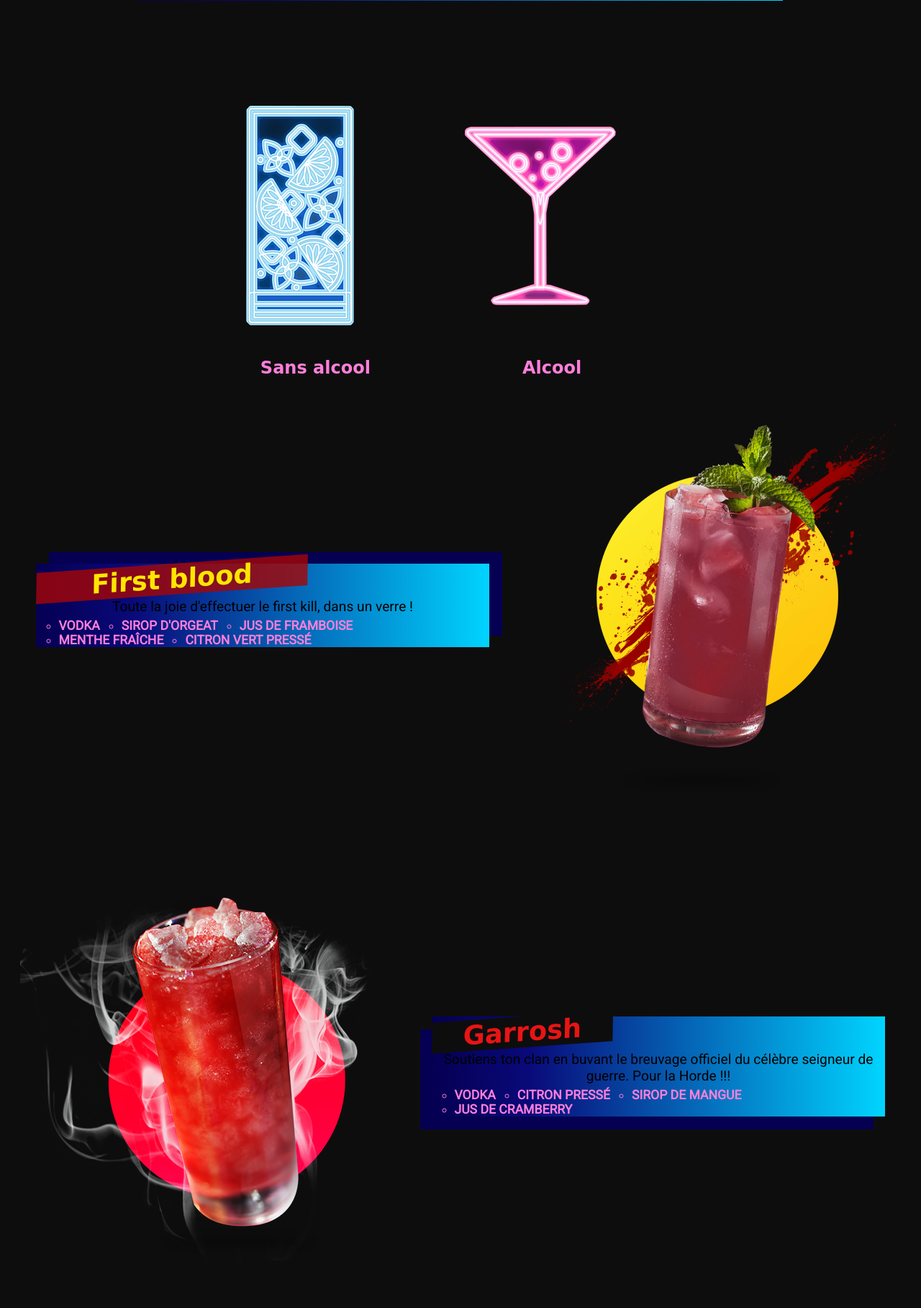
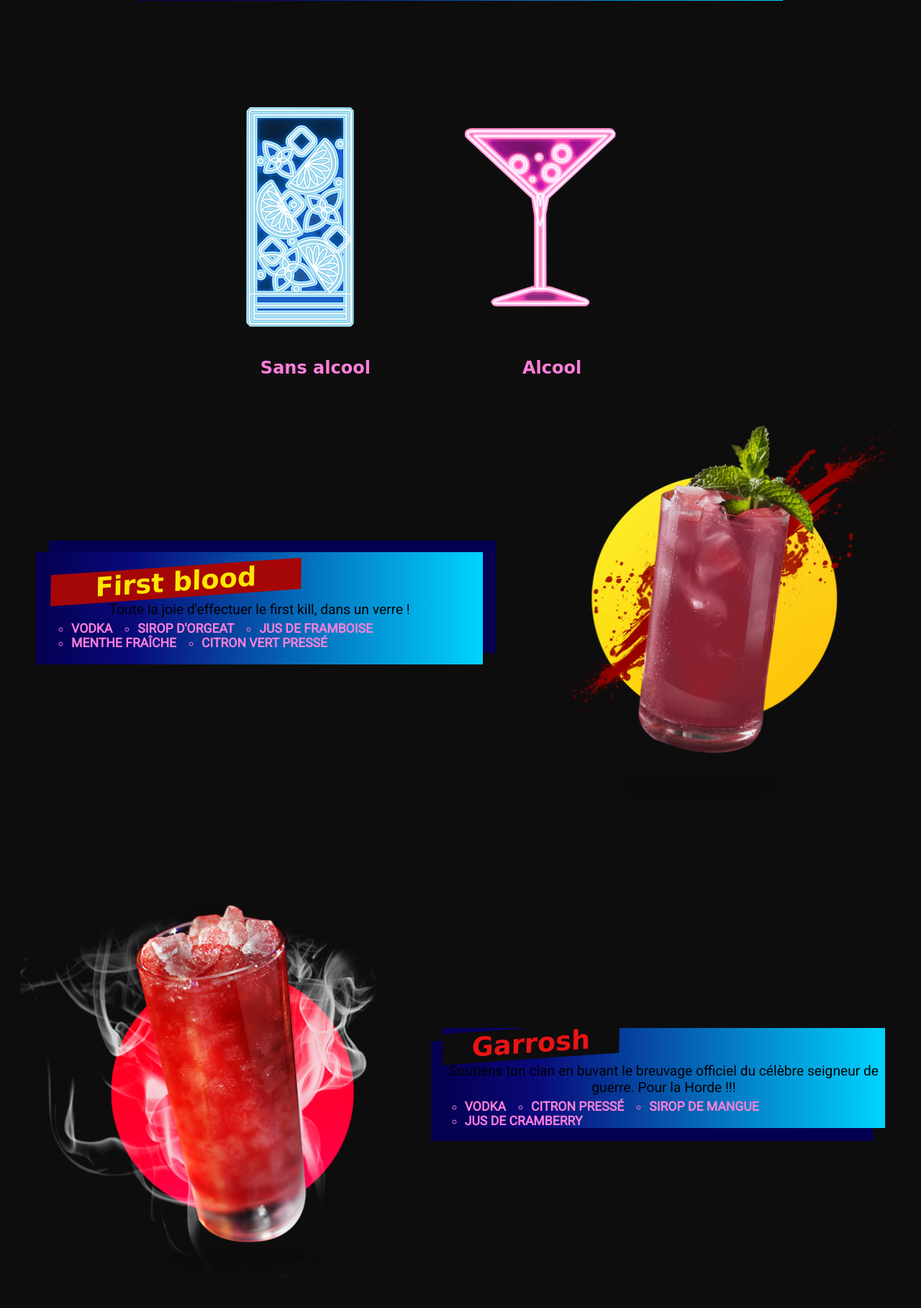
Before and after one commit to RudyDev-engfr/popk, a PHP site: page /carte.php in a window 1280 px wide. Shown: the part 750-2567 px from the top of the page at 72% size. Run offline with PHP 8.4, Linux system fonts and the light colour scheme; some libraries are stand-ins or nearby versions; some web fonts are replaced.

Commit message:
created rudymain

```diff
--- a/SCSS/_carte.scss
+++ b/SCSS/_carte.scss
@@ -25,12 +25,12 @@
     margin: 0;
     background-color: rgb(14, 13, 13);
 }
-#cocktail_a .imgCarte {
+#cocktail_a img{
     display: flex;
     margin: auto;
     width: 70%;
 }
-#cocktail_sa .imgCarte {
+#cocktail_sa img{
     display: flex;
     margin: auto;
     width: 70%;
@@ -52,9 +52,8 @@
     height: 201px;
     margin-top: 200px;
     display: flex;
-    justify-content: center;
-    align-items: center;
-    text-align: center;
+    flex-wrap: nowrap;
+    justify-content: space-around;
     color: black;
     font-size: 2rem;
     clip-path: polygon(100% 0, 100% 76%, 0 100%, 0 0);
@@ -63,6 +62,10 @@
 #responsive_cocktail a{
     text-decoration: none;
     color: #ff7fda;
+}
+.imgCarte{
+    display: block;
+    margin: auto;
 }
 #intro-cocktail{
     display: flex;
@@ -80,12 +83,13 @@
 
 }
 .card-right{
-    clip-path: polygon(0 6%, 100% 0%, 100% 100%, 0 94%);
+    // clip-path: polygon(0 6%, 100% 0%, 100% 100%, 0 94%);
     background: linear-gradient(90deg, rgba(5,0,82,1) 0%, rgba(9,9,121,1) 21%, rgba(0,212,255,1) 100%);
 }
 .card-left{
-    clip-path: polygon(0 0, 100% 6%, 100% 94%, 0 100%);
+    // clip-path: polygon(0 0, 100% 6%, 100% 94%, 0 100%);
     background: linear-gradient(90deg, rgba(5,0,82,1) 0%, rgba(9,9,121,1) 21%, rgba(0,212,255,1) 100%);
+    padding: 20px;
 }
 .list_cocktail{
     display: flex;
@@ -94,9 +98,10 @@
 }
 .list_cocktail li{
     color: #ff7fda;
+    text-shadow : black 5px;
     font-weight: 700;
     font-size: 1.1rem;;
-    margin-right: 30px;
+    margin-right: 35px;
     list-style-type: circle;
     text-transform: uppercase;
 }
@@ -104,7 +109,7 @@
     width: 60%;
     text-align: center;
     transform: rotate(-4deg) skew(-5deg, 0);
-    background-color: rgba(165, 6, 6, 0.808);
+    background-color: rgba(165, 6, 6, 1);
     color: #ffe600;
 }
 .nunu{
--- a/SCSS/_index.scss
+++ b/SCSS/_index.scss
@@ -66,8 +66,9 @@ p.index{
 }
 
 body.index{
-    background: rgb(0,243,255);
-    background: linear-gradient(90deg, rgba(0,243,255,1) 0%, rgba(5,0,82,1) 35%, rgba(255,127,218,1) 100%);
+    // background: rgb(0,243,255);
+    // background: linear-gradient(90deg, rgba(0,243,255,1) 0%, rgba(5,0,82,1) 35%, rgba(255,127,218,1) 100%);
+    background: black;
 }
 
 main.index{
--- a/SCSS/popk.scss
+++ b/SCSS/popk.scss
@@ -61,6 +61,7 @@
     width:80%;
     margin: auto;
     font-family: 'Roboto', sans-serif;
+    font-size: 1.5rem;
 }
 
 .cut {
@@ -173,7 +174,7 @@ textarea {
 }
 
 .send {
-    width: 25%;
+    width: 38%;
     height: 20%;
     margin-top: 15px;
     padding: 0;
--- a/carte.php
+++ b/carte.php
@@ -10,7 +10,7 @@
     <title>La carte</title>
 </head>
 <body id="body_carte">
-    <?php include "_header.php"; ?>
+    <?php include("_header.php"); ?>
     <main id="main-carte">
         <section id="landing">
             <div id="hero-bar">
@@ -68,7 +68,6 @@
                         <li>Scotch</li>
                         <li>crème</li>
                         <li>Sirop de vanille</li>
-                        <li>Sirop de vanille</li>
                     </ul>
                 </div>
             </article>
--- a/css/popk.css
+++ b/css/popk.css
@@ -69,6 +69,7 @@
   width: 80%;
   margin: auto;
   font-family: 'Roboto', sans-serif;
+  font-size: 1.5rem;
 }
 
 .cut {
@@ -203,7 +204,7 @@ textarea {
 }
 
 .send {
-  width: 25%;
+  width: 38%;
   height: 20%;
   margin-top: 15px;
   padding: 0;
--- a/css/style.css
+++ b/css/style.css
@@ -378,6 +378,7 @@ footer {
   width: 80%;
   margin: auto;
   font-family: 'Roboto', sans-serif;
+  font-size: 1.5rem;
 }
 
 .cut {
@@ -512,7 +513,7 @@ textarea {
 }
 
 .send {
-  width: 25%;
+  width: 38%;
   height: 20%;
   margin-top: 15px;
   padding: 0;
@@ -831,7 +832,7 @@ textarea {
   background-color: #0e0d0d;
 }
 
-#cocktail_a .imgCarte {
+#cocktail_a img {
   display: -webkit-box;
   display: -ms-flexbox;
   display: flex;
@@ -839,7 +840,7 @@ textarea {
   width: 70%;
 }
 
-#cocktail_sa .imgCarte {
+#cocktail_sa img {
   display: -webkit-box;
   display: -ms-flexbox;
   display: flex;
@@ -876,13 +877,10 @@ textarea {
   display: -webkit-box;
   display: -ms-flexbox;
   display: flex;
-  -webkit-box-pack: center;
-      -ms-flex-pack: center;
-          justify-content: center;
-  -webkit-box-align: center;
-      -ms-flex-align: center;
-          align-items: center;
-  text-align: center;
+  -ms-flex-wrap: nowrap;
+      flex-wrap: nowrap;
+  -ms-flex-pack: distribute;
+      justify-content: space-around;
   color: black;
   font-size: 2rem;
   -webkit-clip-path: polygon(100% 0, 100% 76%, 0 100%, 0 0);
@@ -896,6 +894,11 @@ textarea {
   color: #ff7fda;
 }
 
+.imgCarte {
+  display: block;
+  margin: auto;
+}
+
 #intro-cocktail {
   display: -webkit-box;
   display: -ms-flexbox;
@@ -924,17 +927,14 @@ textarea {
 }
 
 .card-right {
-  -webkit-clip-path: polygon(0 6%, 100% 0%, 100% 100%, 0 94%);
-          clip-path: polygon(0 6%, 100% 0%, 100% 100%, 0 94%);
   background: -webkit-gradient(linear, left top, right top, from(#050052), color-stop(21%, #090979), to(#00d4ff));
   background: linear-gradient(90deg, #050052 0%, #090979 21%, #00d4ff 100%);
 }
 
 .card-left {
-  -webkit-clip-path: polygon(0 0, 100% 6%, 100% 94%, 0 100%);
-          clip-path: polygon(0 0, 100% 6%, 100% 94%, 0 100%);
   background: -webkit-gradient(linear, left top, right top, from(#050052), color-stop(21%, #090979), to(#00d4ff));
   background: linear-gradient(90deg, #050052 0%, #090979 21%, #00d4ff 100%);
+  padding: 20px;
 }
 
 .list_cocktail {
@@ -948,9 +948,10 @@ textarea {
 
 .list_cocktail li {
   color: #ff7fda;
+  text-shadow: black 5px;
   font-weight: 700;
   font-size: 1.1rem;
-  margin-right: 30px;
+  margin-right: 35px;
   list-style-type: circle;
   text-transform: uppercase;
 }
@@ -960,7 +961,7 @@ textarea {
   text-align: center;
   -webkit-transform: rotate(-4deg) skew(-5deg, 0);
           transform: rotate(-4deg) skew(-5deg, 0);
-  background-color: rgba(165, 6, 6, 0.808);
+  background-color: #a50606;
   color: #ffe600;
 }
 
@@ -1285,9 +1286,7 @@ p.index {
 }
 
 body.index {
-  background: #00f3ff;
-  background: -webkit-gradient(linear, left top, right top, from(#00f3ff), color-stop(35%, #050052), to(#ff7fda));
-  background: linear-gradient(90deg, #00f3ff 0%, #050052 35%, #ff7fda 100%);
+  background: black;
 }
 
 main.index {
--- a/popk.php
+++ b/popk.php
@@ -17,7 +17,7 @@
         <div class="elementsPopk">
             <div class="presentation">
                 <h2 class="h2Popk">Cyber-culture / pop-café</h2>
-                <p class="pPopk1">Lorem ipsum dolor sit amet consectetur adipisicing elit. Explicabo quas provident nihil deserunt voluptatibus quis quo aut eius beatae reprehenderit! Suscipit ut possimus, quos consectetur nisi qui porro sed nemo! Lorem ipsum dolor sit amet consectetur adipisicing elit. Explicabo quas provident nihil deserunt voluptatibus quis quo aut eius beatae reprehenderit! Suscipit ut possimus, quos consectetur nisi qui porro sed nemo! </p>
+                <p class="pPopk1">Bienvenue au PopK, un Cyber-café axé sur le thème de la Pop culture et des jeux vidéos. Si vous aimez le gradient, vous êtes le bienvenue ! Au programme, des cocktails au sang chaud, des tournois incroyables et des soirées à thème !  </p>
             </div>
             <div class="cut" id="ancrePop1"></div>
             <div class="infos">
```
Also changed, not shown: 2 other files.
